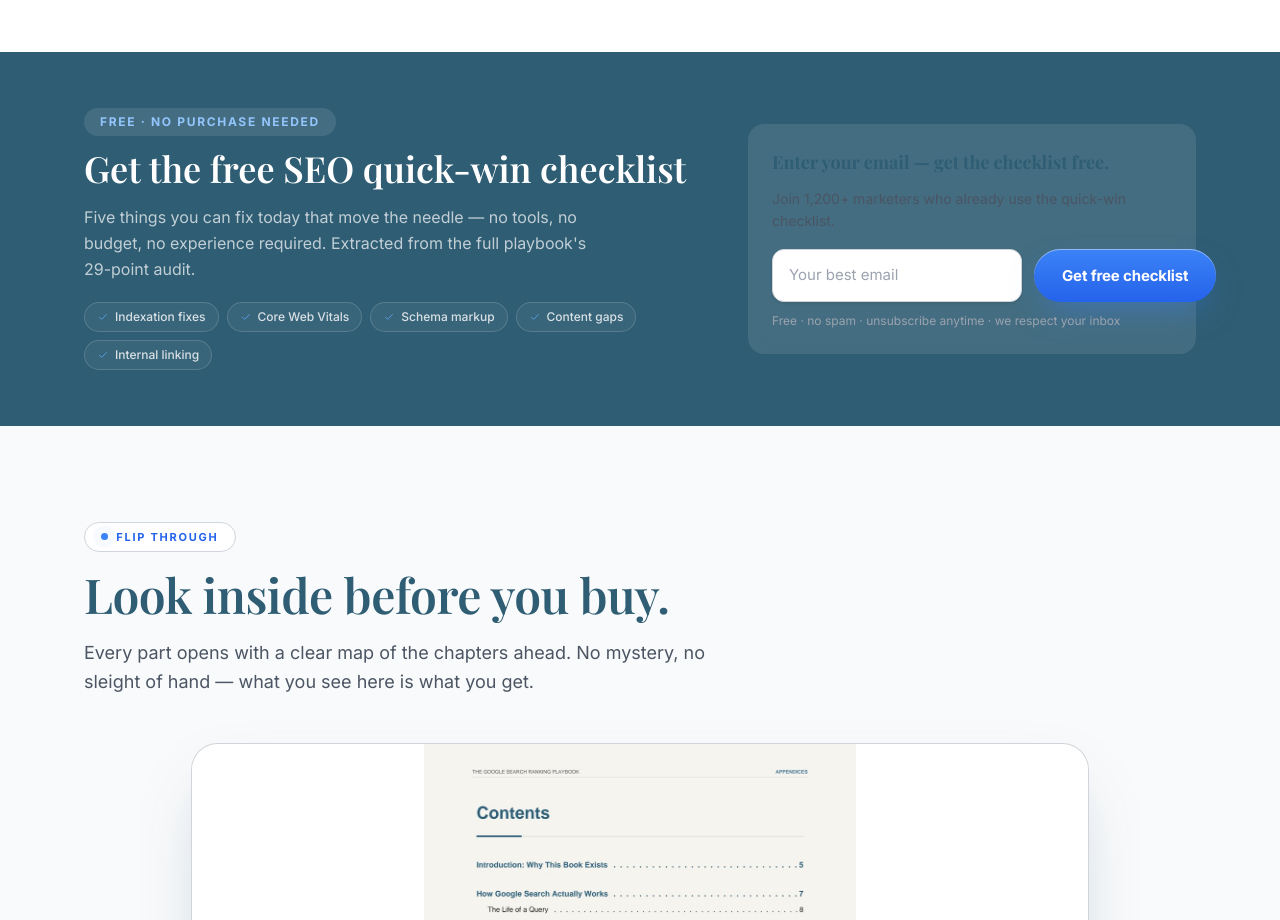
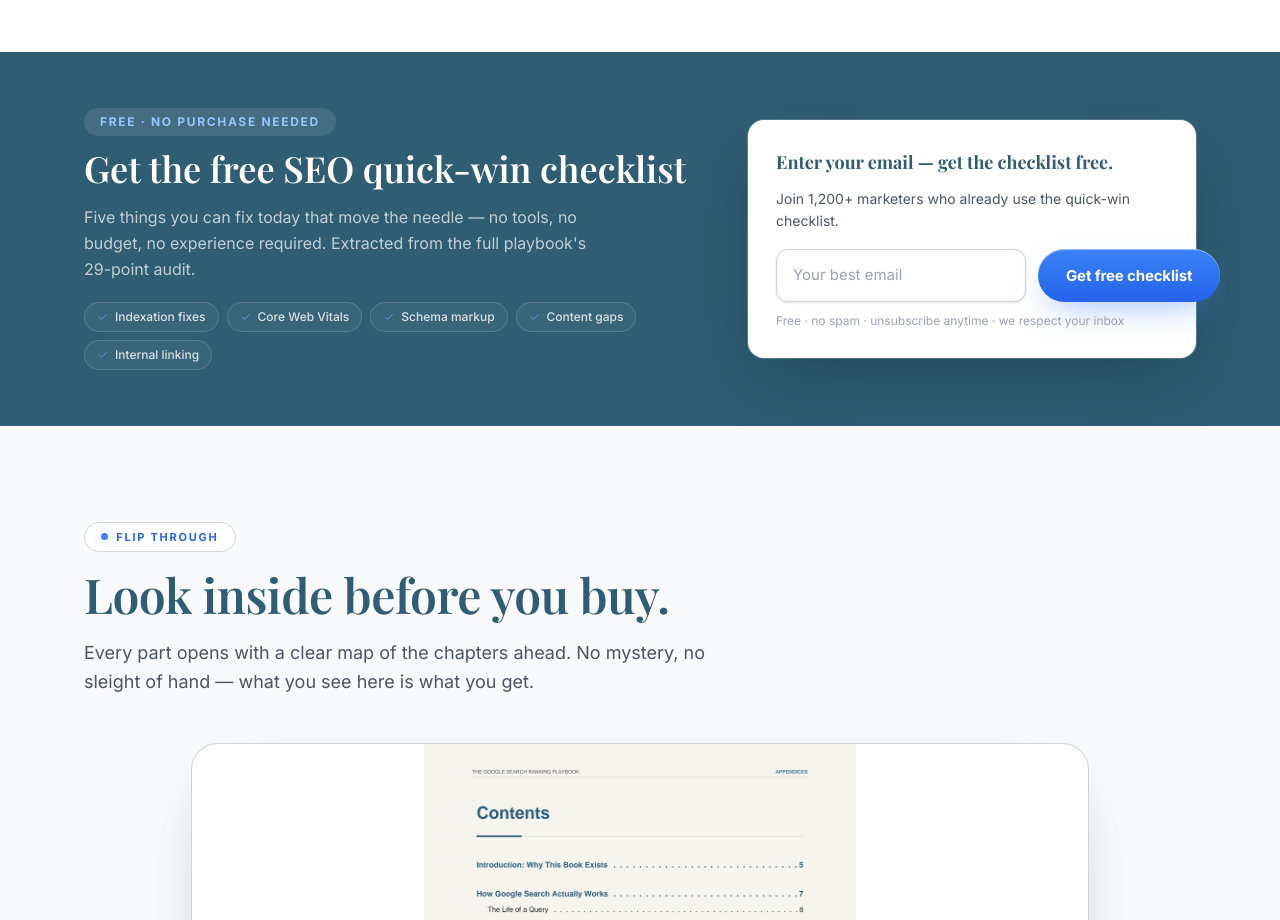
Before and after one commit to adittaya/searchrankpro, a Next.js app: page / in a window 1280 px wide. Shown: the part 1080-2000 px from the top of the page. Built offline with nearby package versions, Linux system fonts and the light colour scheme; no server answers.

Commit message:
Fix free-checklist card contrast (white card on dark panel) + align cover slide aspect ratio with other preview slides

```diff
--- a/app/page.tsx
+++ b/app/page.tsx
@@ -706,7 +706,7 @@ function FreeChecklist() {
           </div>
         </div>
         <div data-fx="right" className="w-full max-w-md">
-          <div className="rounded-2xl bg-white/10 p-6 backdrop-blur-sm">
+          <div className="rounded-2xl bg-white p-6 shadow-[0_24px_60px_-20px_rgba(15,40,55,0.55)] ring-1 ring-white/20 md:p-7">
             <EmailSignup
               variant="hero"
               headline="Enter your email — get the checklist free."
```
Also changed, not shown: public/previews/slide-cover.jpg.
